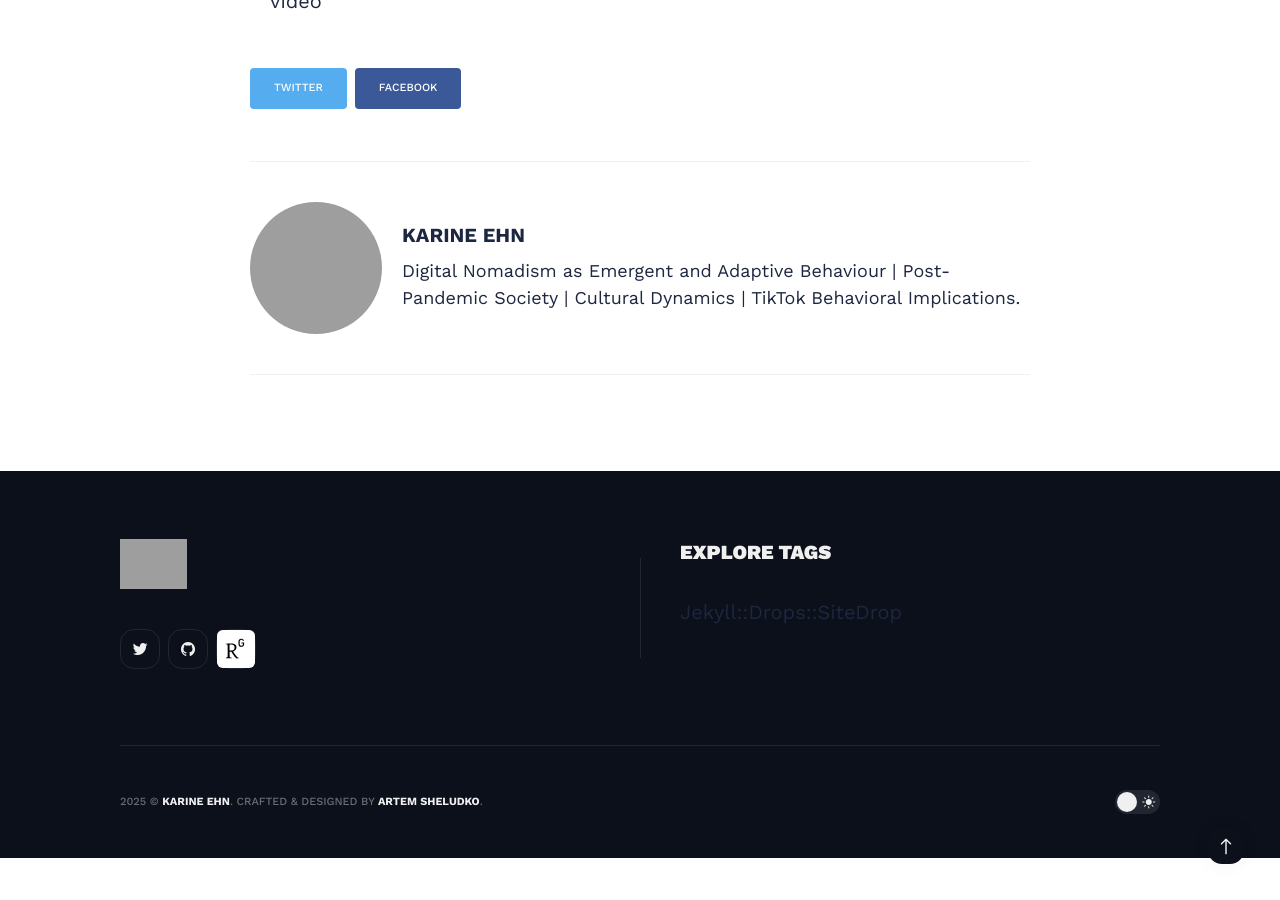
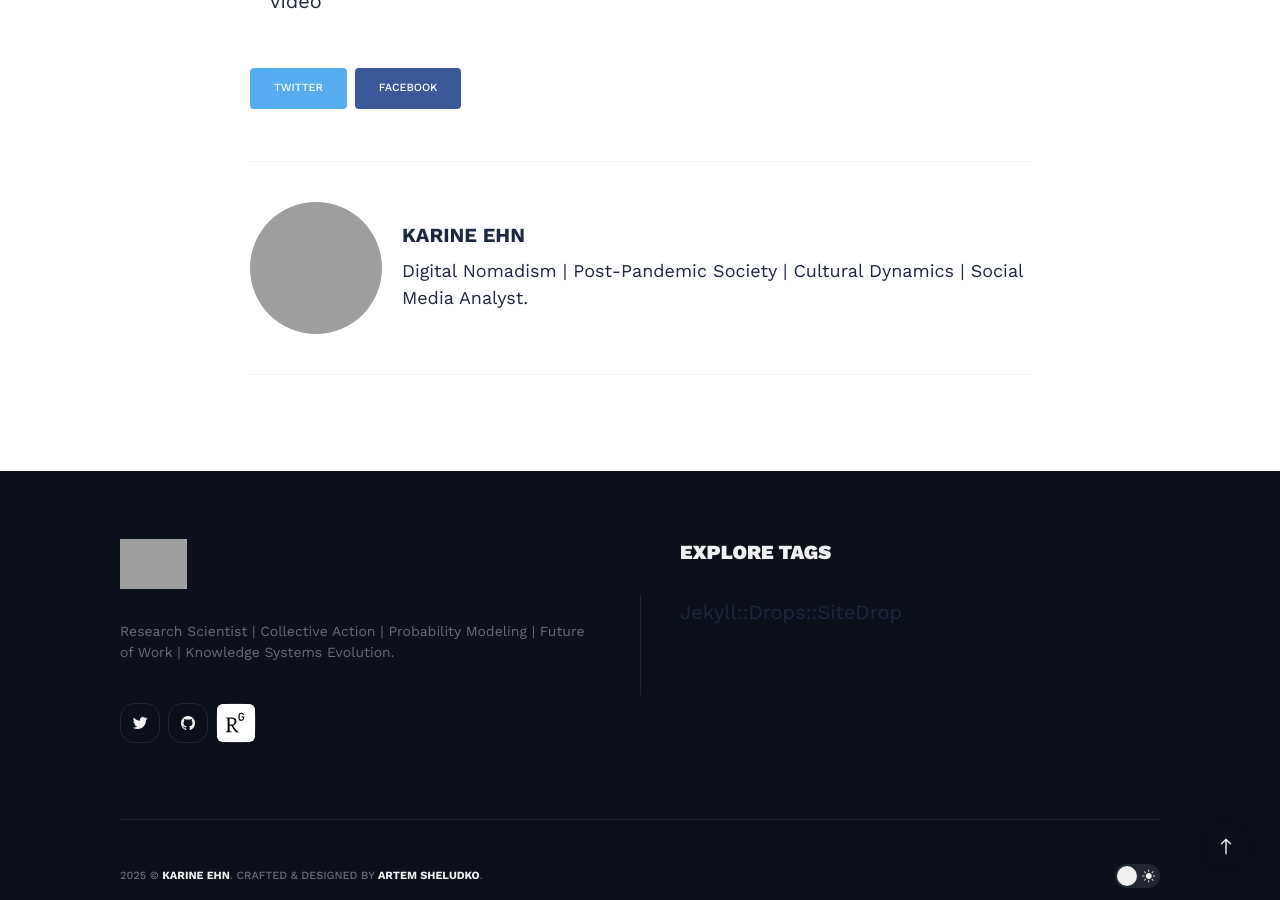
Before and after one commit to kargam0167/kargam0167.github.io, a Jekyll site: the page built from _posts/2023-10-14-What-doesnt -destroy -us- strengthens.markdown, in a window 1280 px wide and 900 px high, scrolled down 1958 px. Built offline with Jekyll 4.4.1, drawn with Linux system fonts in a browser that asks for light colours; nearby versions of some CDN libraries; before the commit the page ends 2816 px from its top, so only the background shows below that; grey boxes are pictures that could not be loaded.

Commit message:
Update _config.yml

```diff
--- a/_config.yml
+++ b/_config.yml
@@ -1,7 +1,7 @@
 #-------------------------------
 # General Site Settings
 title: Karine Ehn
-logo: "/images/images/02-1.jpg" # You can add your own logo. For example '/images/logo.png'.
+logo: '/images/images/02-1.jpg' # You can add your own logo. For example '/images/logo.png'.
 description: Joseph is a super minimal content focus theme for Jekyll.
 baseurl: "" # the subpath of your site, e.g. /blog
 url: "https://kargam0167.github.io/" # the base hostname & protocol for your site, e.g. http://example.com
@@ -10,8 +10,8 @@ url: "https://kargam0167.github.io/" # the base hostname & protocol for your sit
 # Author Settings
 author:
   name: Karine Ehn
-  bio: Digital Nomadism as Emergent and Adaptive Behaviour | Post-Pandemic Society | Cultural Dynamics | TikTok Behavioral Implications.
-  avatar: '/images/02-3.jpg'
+  bio: Digital Nomadism | Post-Pandemic Society | Cultural Dynamics | Social Media Analyst.
+  avatar: '/images/01-1.jpg'
 
 social:
   - icon: "ion-logo-twitter"
@@ -29,9 +29,9 @@ social:
 #-------------------------------
 # Hero Settings
 hero:
-  title: "Hey, I’m Karine!"
-  description: "I am a research scientist exploring behaviors in online communities."
-
+  hero__title: Hey, I’m Karine!
+  hero__description: Research Scientist | Collective Action | Probability Modeling | Future of Work | Knowledge Systems Evolution.
+  hero__image: 'images/01-1.jpg'
 #-------------------------------
 # Contact Settings
 contact:
```
